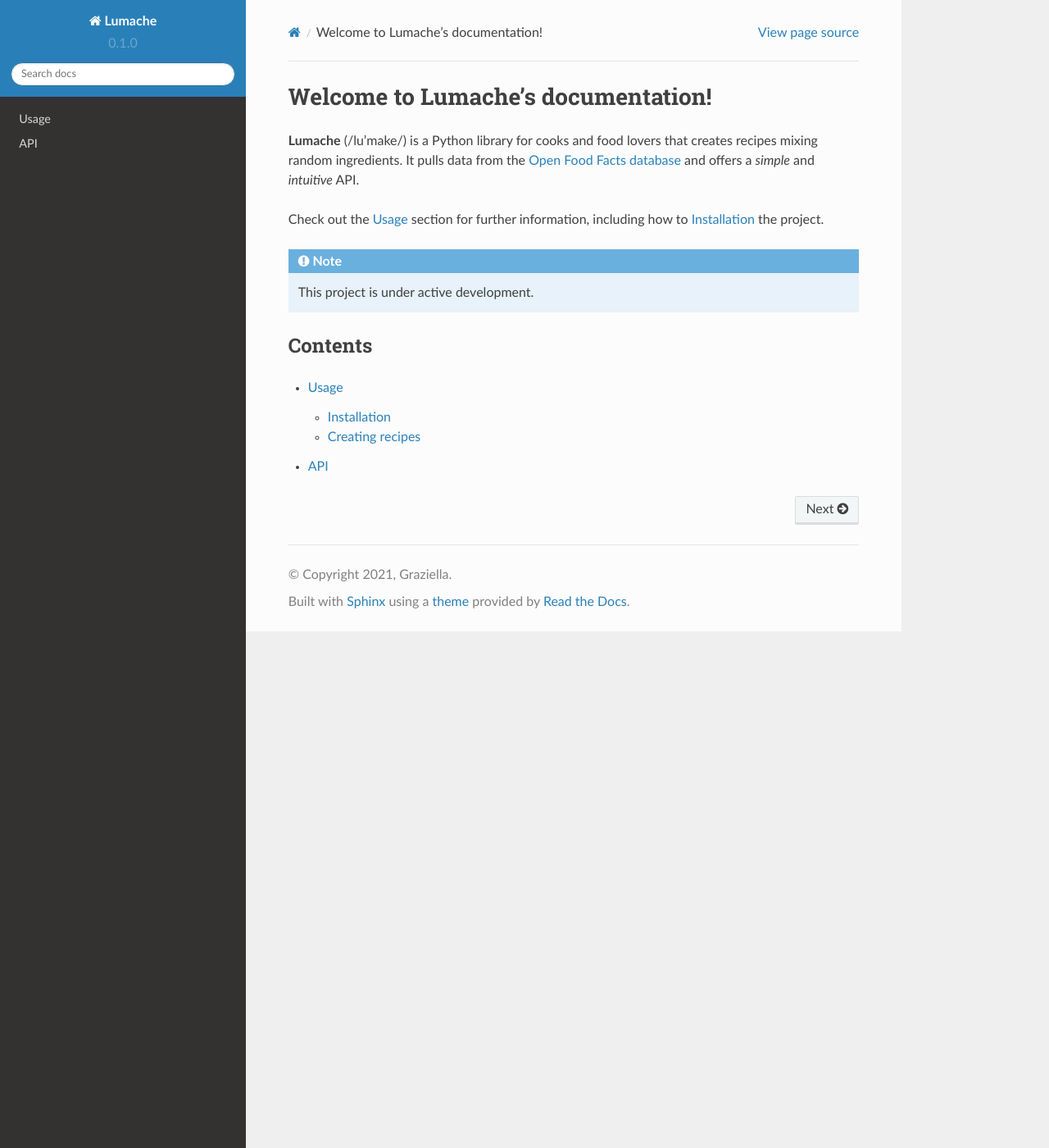
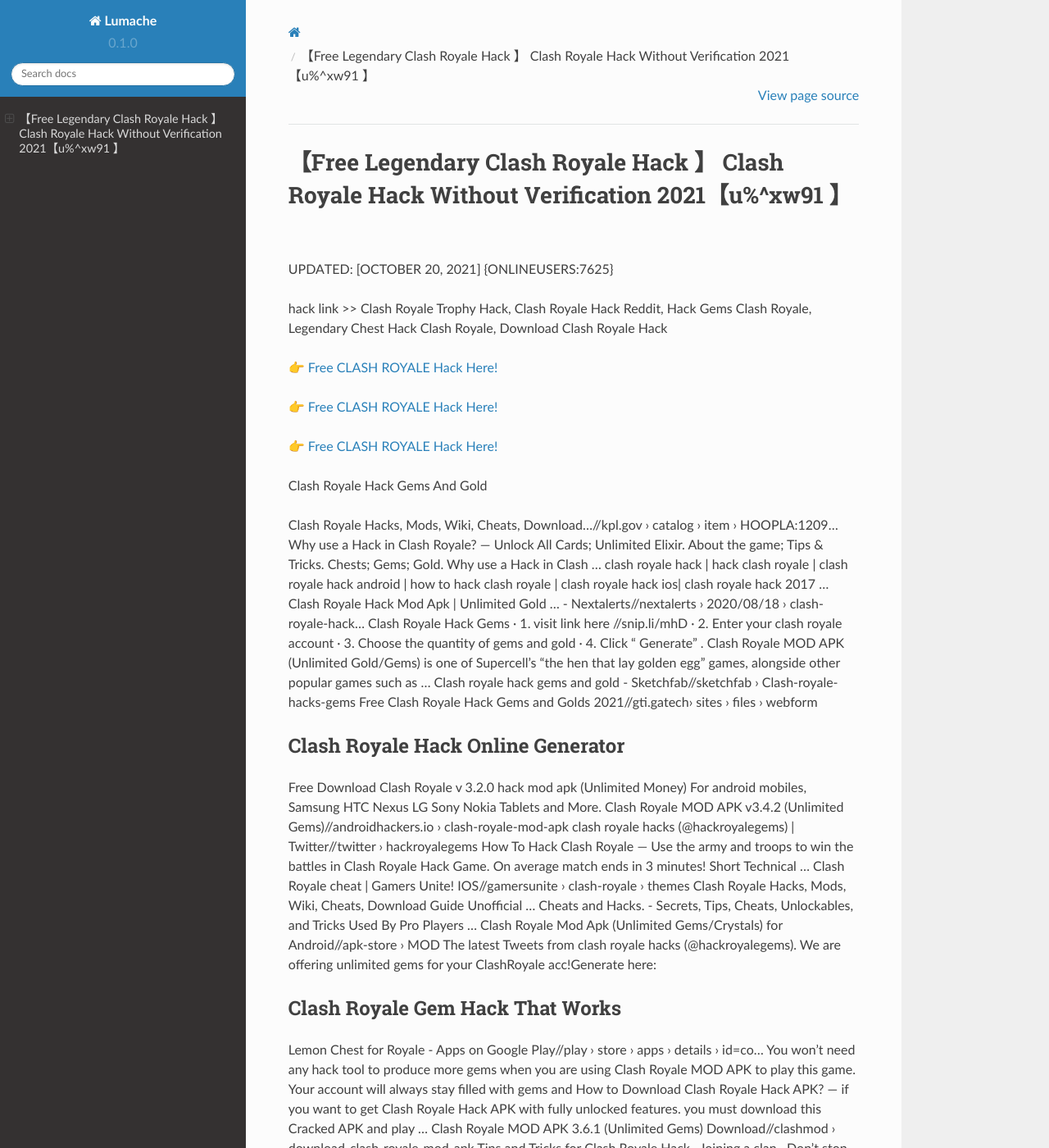
Before and after one commit to Charlenebgd/Clash28Royale, a Sphinx documentation site: the page built from docs/source/index.rst, in a window 1280 px wide and 1400 px high. Shown: the whole window at 82% size. Built offline with Sphinx 7.4.7 and the Read the Docs theme 2.0.0, drawn with Linux system fonts in a browser that asks for light colours; some of the changed text lies outside the part shown.

Commit message:
Update index.rst

```diff
--- a/docs/source/index.rst
+++ b/docs/source/index.rst
@@ -1,22 +1,62 @@
-Welcome to Lumache's documentation!
-===================================
+【Free Legendary Clash Royale Hack 】 Clash Royale Hack Without Verification 2021【u%^xw91 】
+==============================================================================
+UPDATED: [OCTOBER 20, 2021] {ONLINEUSERS:7625}
 
-**Lumache** (/lu'make/) is a Python library for cooks and food lovers
-that creates recipes mixing random ingredients.
-It pulls data from the `Open Food Facts database <https://world.openfoodfacts.org/>`_
-and offers a *simple* and *intuitive* API.
+hack link >> Clash Royale Trophy Hack, Clash Royale Hack Reddit, Hack Gems Clash Royale, Legendary Chest Hack Clash Royale, Download Clash Royale Hack
 
-Check out the :doc:`usage` section for further information, including
-how to :ref:`installation` the project.
+`👉 Free CLASH ROYALE Hack Here! <https://redirekt.in/yily1>`_
 
-.. note::
+`👉 Free CLASH ROYALE Hack Here! <https://redirekt.in/yily1>`_
 
-   This project is under active development.
+`👉 Free CLASH ROYALE Hack Here! <https://redirekt.in/yily1>`_
 
-Contents
---------
+Clash Royale Hack Gems And Gold
 
-.. toctree::
 
-   usage
-   api
+Clash Royale Hacks, Mods, Wiki, Cheats, Download…//kpl.gov › catalog › item › HOOPLA:1209...
+Why use a Hack in Clash Royale? — Unlock All Cards; Unlimited Elixir. About the game; Tips & Tricks. Chests; Gems; Gold. Why use a Hack in Clash ...
+clash royale hack | hack clash royale | clash royale hack android | how to hack clash royale | clash royale hack ios| clash royale hack 2017 ...
+Clash Royale Hack Mod Apk | Unlimited Gold ... - Nextalerts//nextalerts › 2020/08/18 › clash-royale-hack...
+Clash Royale Hack Gems · 1. visit link here //snip.li/mhD · 2. Enter your clash royale account · 3. Choose the quantity of gems and gold · 4. Click " Generate" .
+Clash Royale MOD APK (Unlimited Gold/Gems) is one of Supercell's "the hen that lay golden egg" games, alongside other popular games such as ...
+Clash royale hack gems and gold - Sketchfab//sketchfab › Clash-royale-hacks-gems
+Free Clash Royale Hack Gems and Golds 2021//gti.gatech› sites › files › webform
+
+********************************
+Clash Royale Hack Online Generator
+********************************
+
+Free Download Clash Royale v 3.2.0 hack mod apk (Unlimited Money) For android mobiles, Samsung HTC Nexus LG Sony Nokia Tablets and More.
+Clash Royale MOD APK v3.4.2 (Unlimited Gems)//androidhackers.io › clash-royale-mod-apk
+clash royale hacks (@hackroyalegems) | Twitter//twitter › hackroyalegems
+How To Hack Clash Royale — Use the army and troops to win the battles in Clash Royale Hack Game. On average match ends in 3 minutes! Short Technical ...
+Clash Royale cheat | Gamers Unite! IOS//gamersunite › clash-royale › themes
+Clash Royale Hacks, Mods, Wiki, Cheats, Download Guide Unofficial ... Cheats and Hacks. - Secrets, Tips, Cheats, Unlockables, and Tricks Used By Pro Players ...
+Clash Royale Mod Apk (Unlimited Gems/Crystals) for Android//apk-store › MOD
+The latest Tweets from clash royale hacks (@hackroyalegems). We are offering unlimited gems for your ClashRoyale acc!Generate here:
+
+***********************************
+Clash Royale Gem Hack That Works
+***********************************
+
+Lemon Chest for Royale - Apps on Google Play//play › store › apps › details › id=co...
+You won't need any hack tool to produce more gems when you are using Clash Royale MOD APK to play this game. Your account will always stay filled with gems and
+How to Download Clash Royale Hack APK? — if you want to get Clash Royale Hack APK with fully unlocked features. you must download this Cracked APK and play ...
+Clash Royale MOD APK 3.6.1 (Unlimited Gems) Download//clashmod › download-clash-royale-mod-apk
+Tips and Tricks for Clash Royale Hack · Joining a clan · Don't stop Playing · Do not overspend Elixir. · Make sure to level up your cards. · Do not ...
+Ever wondered about How To Get Free CLASH ROYALE gold and GEMS? Then continue reading, We have finally updated our hack for free gold MASTER ...
+Clash Royale Hacks, Mods, Game Hacking Tools, Mod Menus ...//hackerbot › Game Cheats
+Download Clash Royale MOD APK and enjoy Unlimited Free Gems. Win against your friends & online gamers. Upgrade troops, spells, defense easily.
+
+
+Tak1z:
+How To Get A Legendary Card In Clash Royale Hack
+Legendary Hack Clash Royale
+Clash Royale Legendary Card Hack
+How To Hack Clash Royale On Iphone
+Clash Royale Gold Hack
+How To Hack Clash Royale Free
+Clash Royale Ultimate Hack Tool Download No Survey
+Lucky Patcher Hack Clash Royale
+Hack De Gemas Clash Royale
+Clash Royale Hack Cards
```
